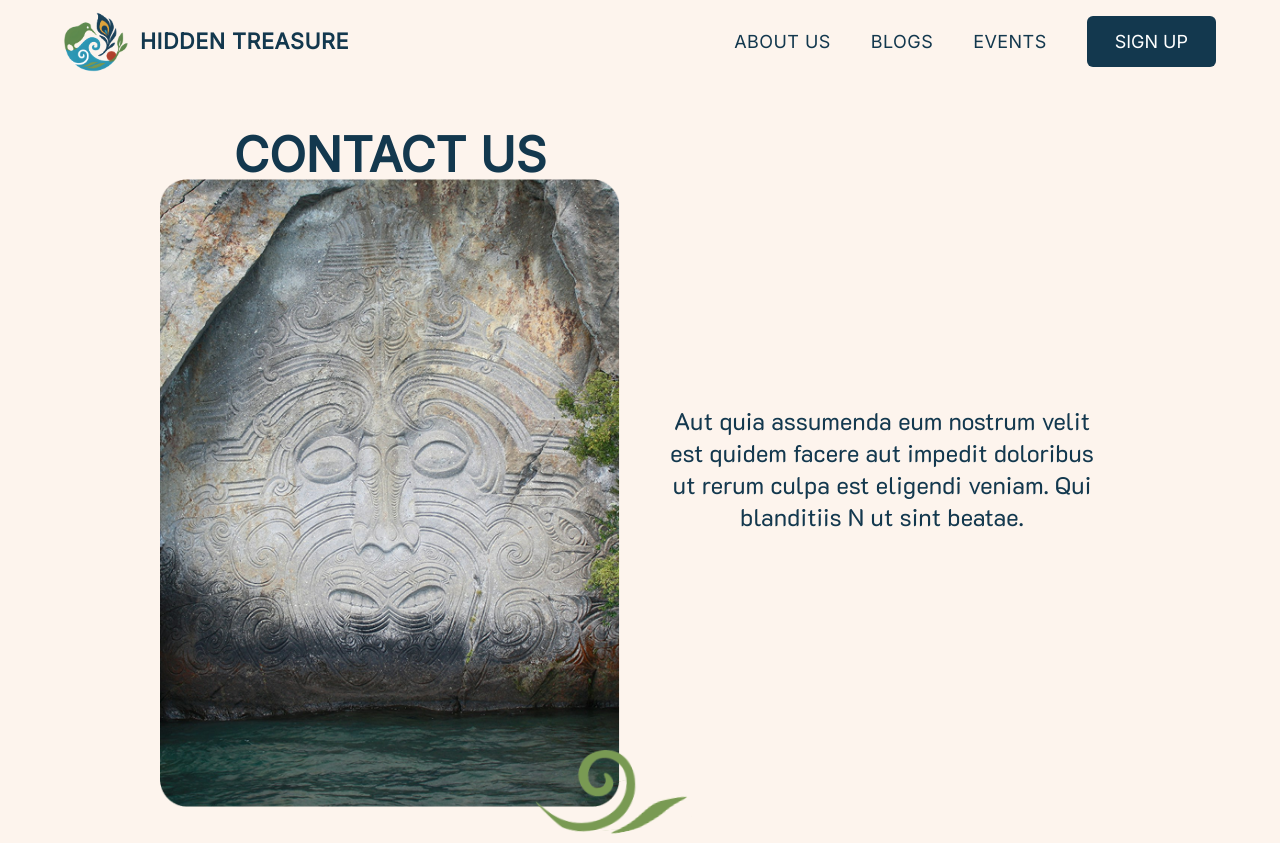
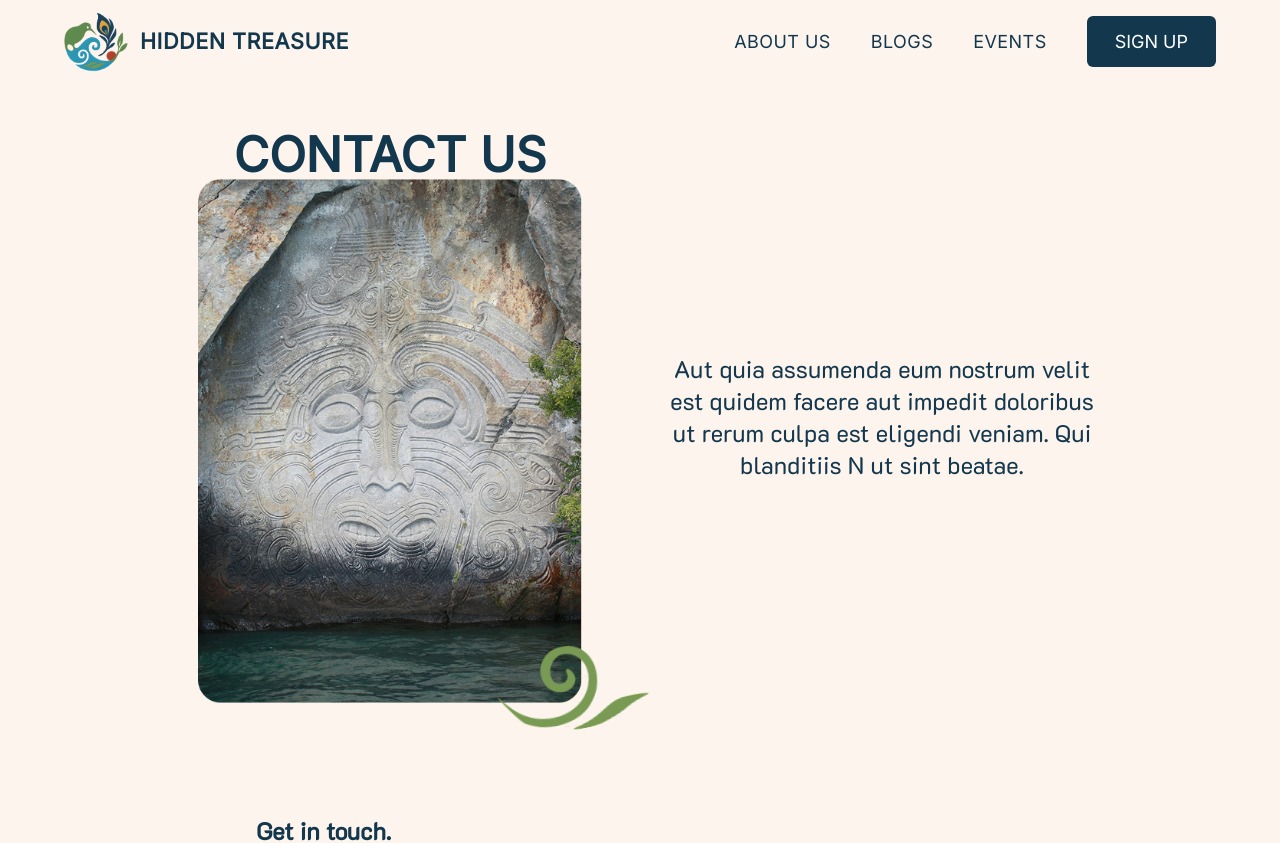
Before and after one commit to UoaWDCC/hidtreas, a Next.js app: page /contact in a window 1280 px wide. Shown: the top 843 px of the page. Built offline with nearby package versions, Linux system fonts and the light colour scheme.

Commit message:
refactor: simplify contact header layout by reducing nested divs

```diff
--- a/src/app/(frontend)/contact/page.tsx
+++ b/src/app/(frontend)/contact/page.tsx
@@ -13,16 +13,14 @@ export default async function ContactPage() {
             <section className="px-10 md:px-40 py-12 mb-6">
                 <div className="flex flex-col md:flex-row items-center justify-center">
                     <div className="pr-5 w-full md:w-1/2 flex flex-col items-center justify-center">
-                        <div className="flex flex-col items-center justify-center relative">
-                            <h1 className="text-5xl font-black mb-0">CONTACT US</h1>
-                            <div className="relative w-full">
+                        <h1 className="text-5xl font-black text-center">CONTACT US</h1>
+                        <div className="relative w-full max-w-sm">
                             <Image src={placeholderImage} alt="Placeholder Image" className="w-full h-auto"/>
                             <Image
                                 src={fern}
                                 alt="Fern Leaf"
                                 className="absolute bottom-0 right-0 w-40 h-auto translate-x-[4.5rem] translate-y-[1.75rem]"
                             />
-                            </div>
                         </div>
                     </div>
 
```
Lines whose indentation alone changed are shown as unchanged.
